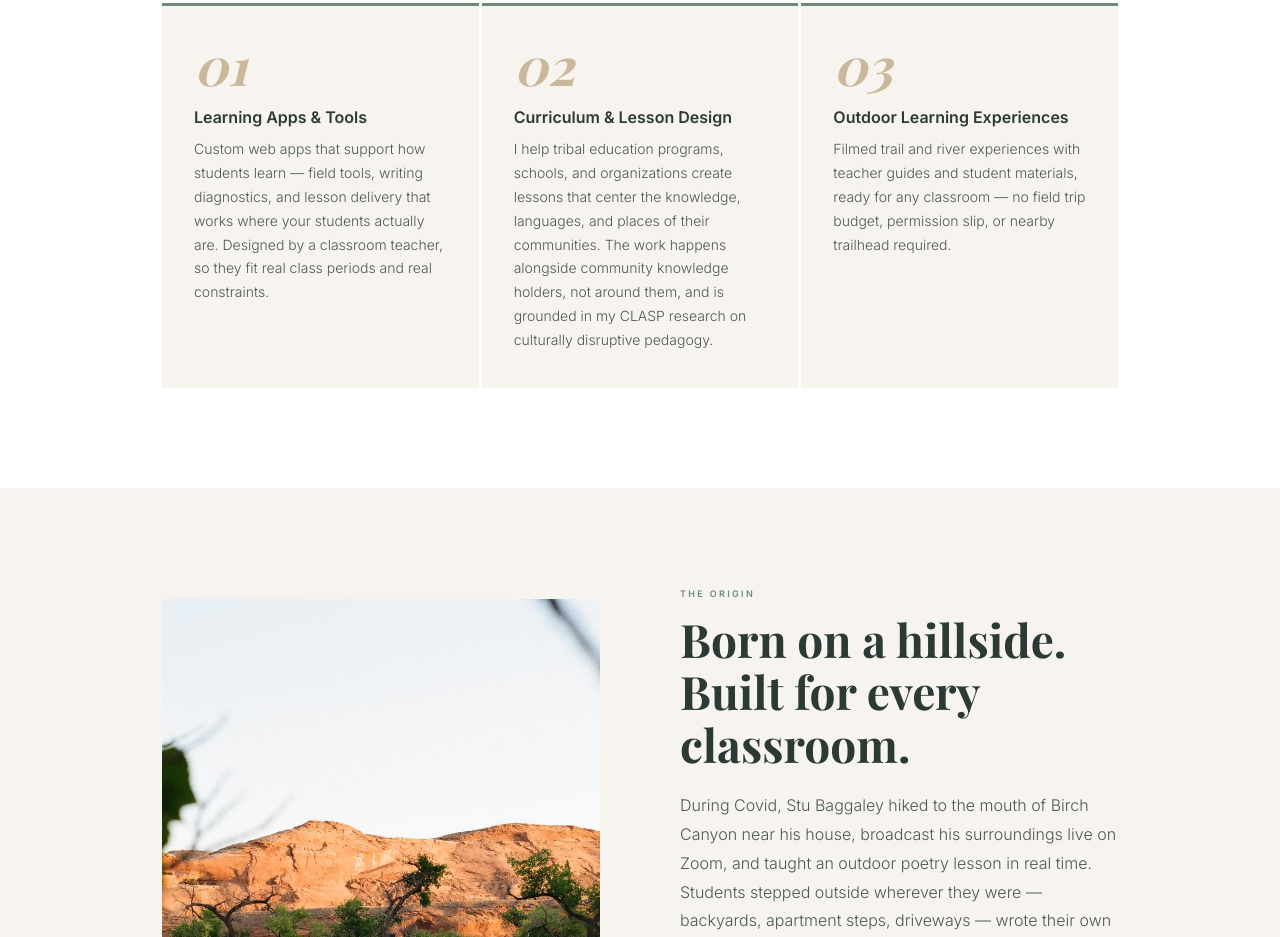
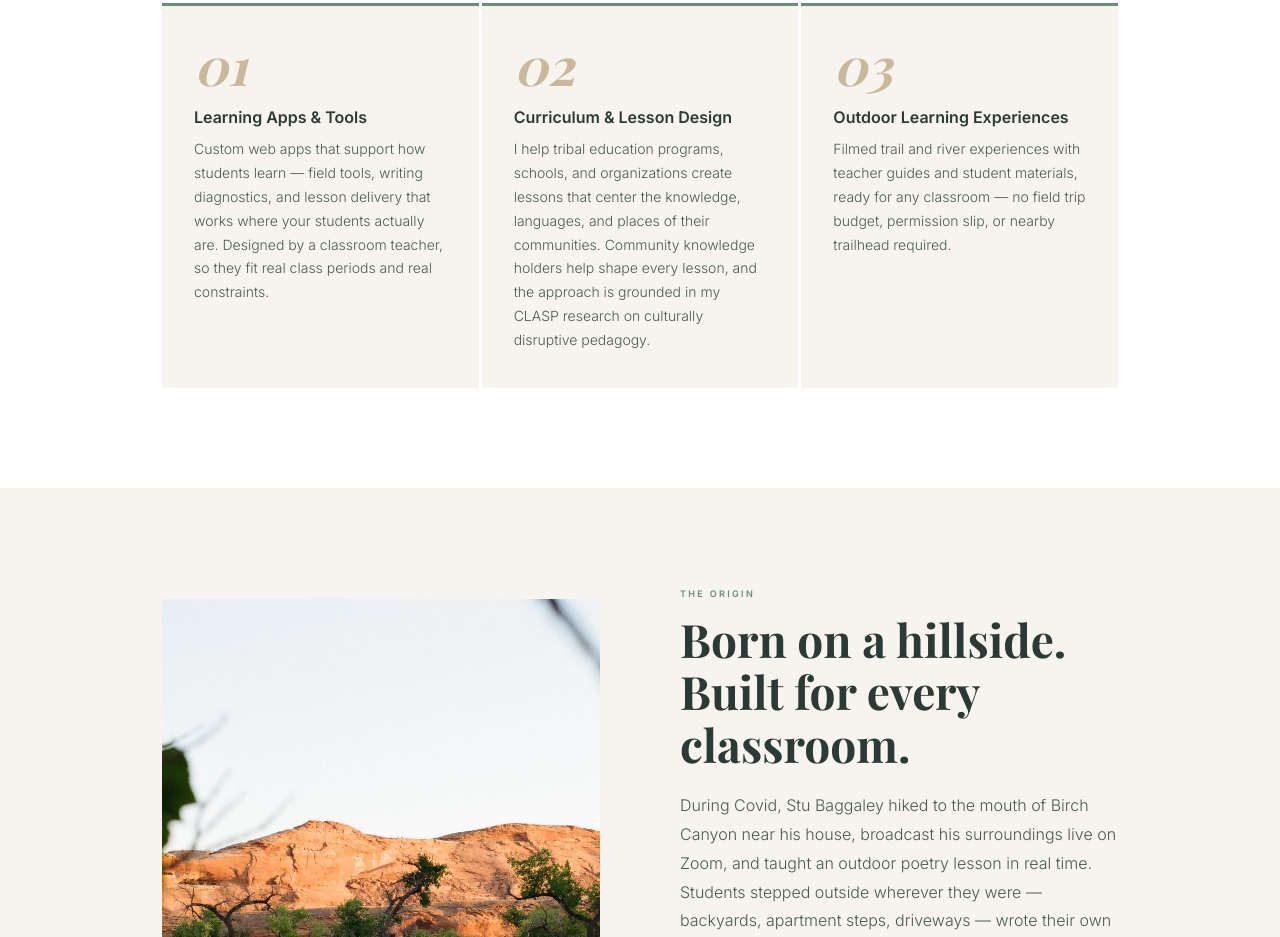
Before and after one commit to baggaleystu/beoutside-site, a plain HTML site: page index.html in a window 1280 px wide. Shown: the part 1271-2208 px from the top of the page. Drawn offline with nearby package versions, Linux system fonts and the light colour scheme; a web font is replaced by a local one.

Commit message:
Clarify the curriculum design service description
Co-Authored-By: Claude Opus 5.5 <noreply@anthropic.com>
Claude-Session: https://claude.ai/code/session_0136qfHvGbaVqTKd1jHepAC7

```diff
--- a/index.html
+++ b/index.html
@@ -916,7 +916,7 @@ footer {
       <div class="how-card">
         <div class="how-num">02</div>
         <div class="how-title">Curriculum &amp; Lesson Design</div>
-        <p class="how-body">I help tribal education programs, schools, and organizations create lessons that center the knowledge, languages, and places of their communities. The work happens alongside community knowledge holders, not around them, and is grounded in my CLASP research on culturally disruptive pedagogy.</p>
+        <p class="how-body">I help tribal education programs, schools, and organizations create lessons that center the knowledge, languages, and places of their communities. Community knowledge holders help shape every lesson, and the approach is grounded in my CLASP research on culturally disruptive pedagogy.</p>
       </div>
       <div class="how-card">
         <div class="how-num">03</div>
```
